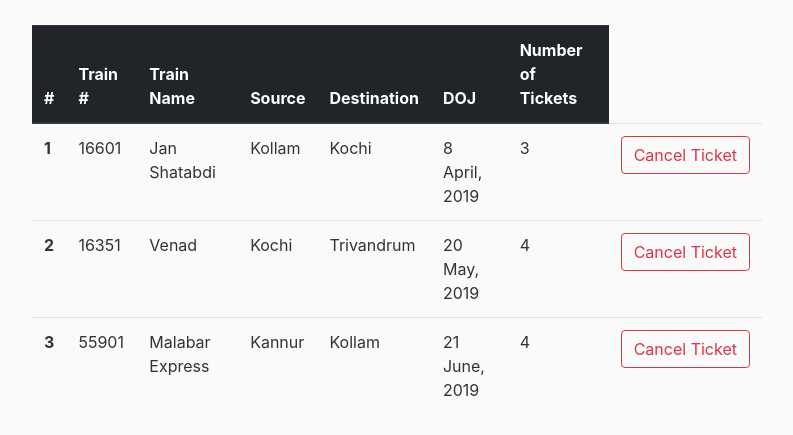
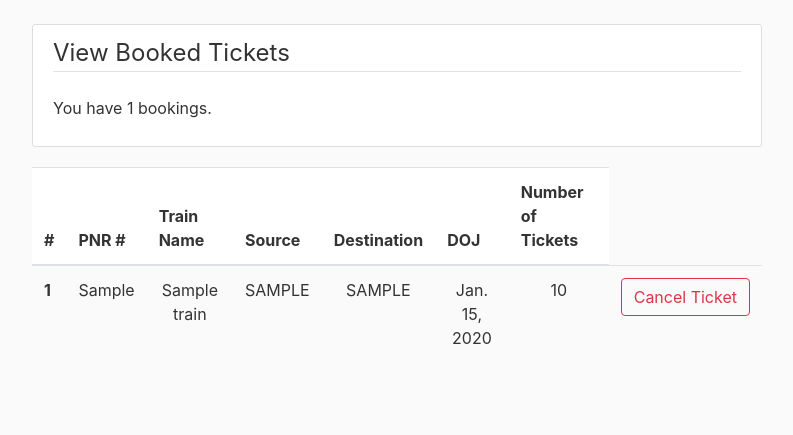
Before and after one commit to advaithhl/TTA, a Django app: page /bookings/ in a window 1280 px wide. Shown: the part 56-491 px from the top of the page, without its empty margins (53-846 px from the left). Run offline with Django 3.2, Linux system fonts and the light colour scheme; a user stored in the database is signed in; tables that the repository leaves empty hold one stand-in row (values such as "Sample post"); some libraries are stand-ins or nearby versions.

Commit message:
View/Cancel ticket

```diff
--- a/tta/bookings/templates/bookings/booking_base.html
+++ b/tta/bookings/templates/bookings/booking_base.html
@@ -6,11 +6,11 @@
         <tbody>
             <tr>
                 <td><b>Source</b></td>
-                <td align="center">{{ source }}</td>
+                <td align="center">{{ source|upper }}</td>
             </tr>
             <tr>
                 <td><b>Destination</b></td>
-                <td align="center">{{ destination }}</td>
+                <td align="center">{{ destination|upper }}</td>
             </tr>
             <tr>
                 <td><b>Date of Journey</b></td>
--- a/tta/bookings/templates/bookings/view.html
+++ b/tta/bookings/templates/bookings/view.html
@@ -1,10 +1,20 @@
 {% extends "users/base.html" %}
 {% block content %}
+    <div class="content-section">
+        <legend class="border-bottom mb-4">View Booked Tickets</legend>
+    {% if bookings|length == 0 %}
+    <p>You have no bookings yet.</p>
+    <small class="text-muted">
+        New booking?<a class="ml-2" href="{% url 'search' %}">Click here</a>
+    </small>
+    {% else %}
+    <p>You have {{ bookings|length }} bookings.</p>
+    </div>
     <table class="table">
-        <thead class="thead-dark">
+        <thead class="table">
             <tr>
             <th scope="col">#</th>
-            <th scope="col">Train #</th>
+            <th scope="col">PNR #</th>
             <th scope="col">Train Name</th>
             <th scope="col">Source</th>
             <th scope="col">Destination</th>
@@ -16,14 +26,16 @@
         {% for booking in bookings %}
             <tr>
                 <th scope="row">{{ forloop.counter }}</th>
-                <td>{{ booking.train_no }}</td>
-                <td>{{ booking.train_name }}</td>
-                <td>{{ booking.source }}</td>
-                <td>{{ booking.destination }}</td>
-                <td>{{ booking.doj }}</td>
-                <td>{{ booking.ticket_cnt }}</td>
-                <td><a class="btn btn-outline-danger" href="#">Cancel Ticket</a></td>
+                <td align="center">{{ booking.pnr_no }}</td>
+                <td align="center">{{ booking.train.train_name }}</td>
+                <td align="center">{{ booking.train.source|upper }}</td>
+                <td align="center">{{ booking.train.destination|upper }}</td>
+                <td align="center">{{ booking.date }}</td>
+                <td align="center">{{ booking.seats_booked }}</td>
+                <td align="center"><a class="btn btn-outline-danger" href="{% url 'cancel' %}?id={{ booking.id }}">Cancel Ticket</a></td>
             </tr>
         {% endfor %}
         </tbody>
+    </table>
+    {% endif %}
 {% endblock content %}
--- a/tta/bookings/urls.py
+++ b/tta/bookings/urls.py
@@ -6,4 +6,5 @@ urlpatterns = [
     path('', views.view_booking, name='view-booking'),
     path('search/', views.search, name='search'),
     path('book/', views.book, name='book'),
+    path('cancel/', views.cancel, name='cancel'),
 ]
--- a/tta/bookings/views.py
+++ b/tta/bookings/views.py
@@ -10,36 +10,10 @@ from django.shortcuts import redirect, render, reverse
 from .forms import AddMoneyForm, SearchForm
 from .models import Booking, Train
 
-bookings = [
-    {
-        'train_no': 16601,
-        'train_name': 'Jan Shatabdi',
-        'source': 'Kollam',
-        'destination': 'Kochi',
-        'doj': '8 April, 2019',
-        'ticket_cnt': 3
-    },
-    {
-        'train_no': 16351,
-        'train_name': 'Venad',
-        'source': 'Kochi',
-        'destination': 'Trivandrum',
-        'doj': '20 May, 2019',
-        'ticket_cnt': 4
-    },
-    {
-        'train_no': 55901,
-        'train_name': 'Malabar Express',
-        'source': 'Kannur',
-        'destination': 'Kollam',
-        'doj': '21 June, 2019',
-        'ticket_cnt': 4
-    },
-]
-
 
 @login_required
 def view_booking(request):
+    bookings = Booking.objects.filter(passenger=request.user.passenger)
     return render(request, 'bookings/view.html', {'bookings': bookings})
 
 
@@ -117,3 +91,15 @@ def book(request):
         new_booking.save()
         messages.success(request, f'Tickets booked successfully!')
     return redirect('profile')
+
+
+@login_required
+def cancel(request):
+    if request.method == 'GET':
+        # if GET dict is empty
+        if not request.GET:
+            return redirect('profile')
+        booking = Booking.objects.filter(id=int(request.GET.get('id')))[0]
+        booking.delete()
+        messages.success(request, f'Ticket cancelled')
+    return redirect('profile')
```
